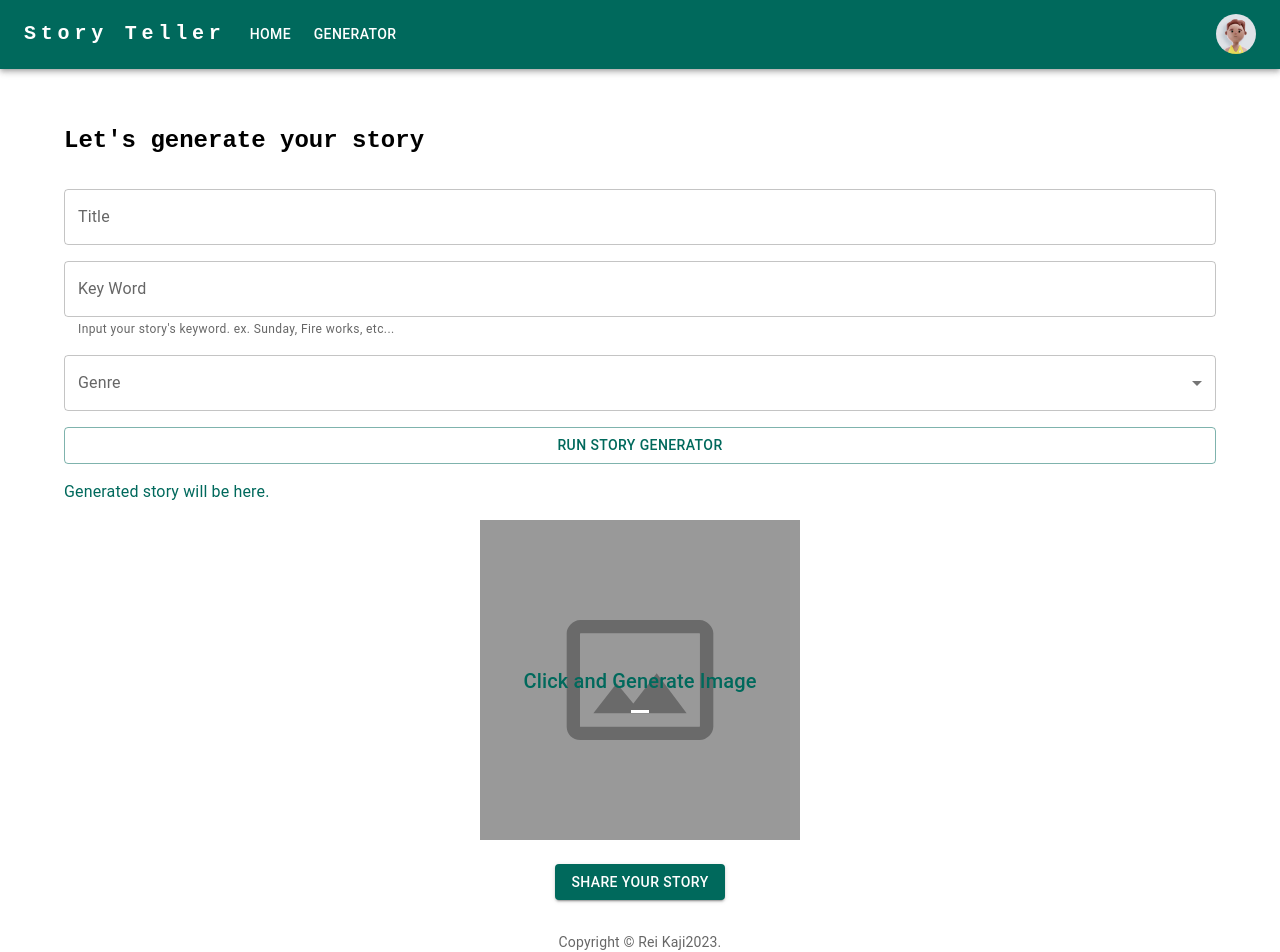
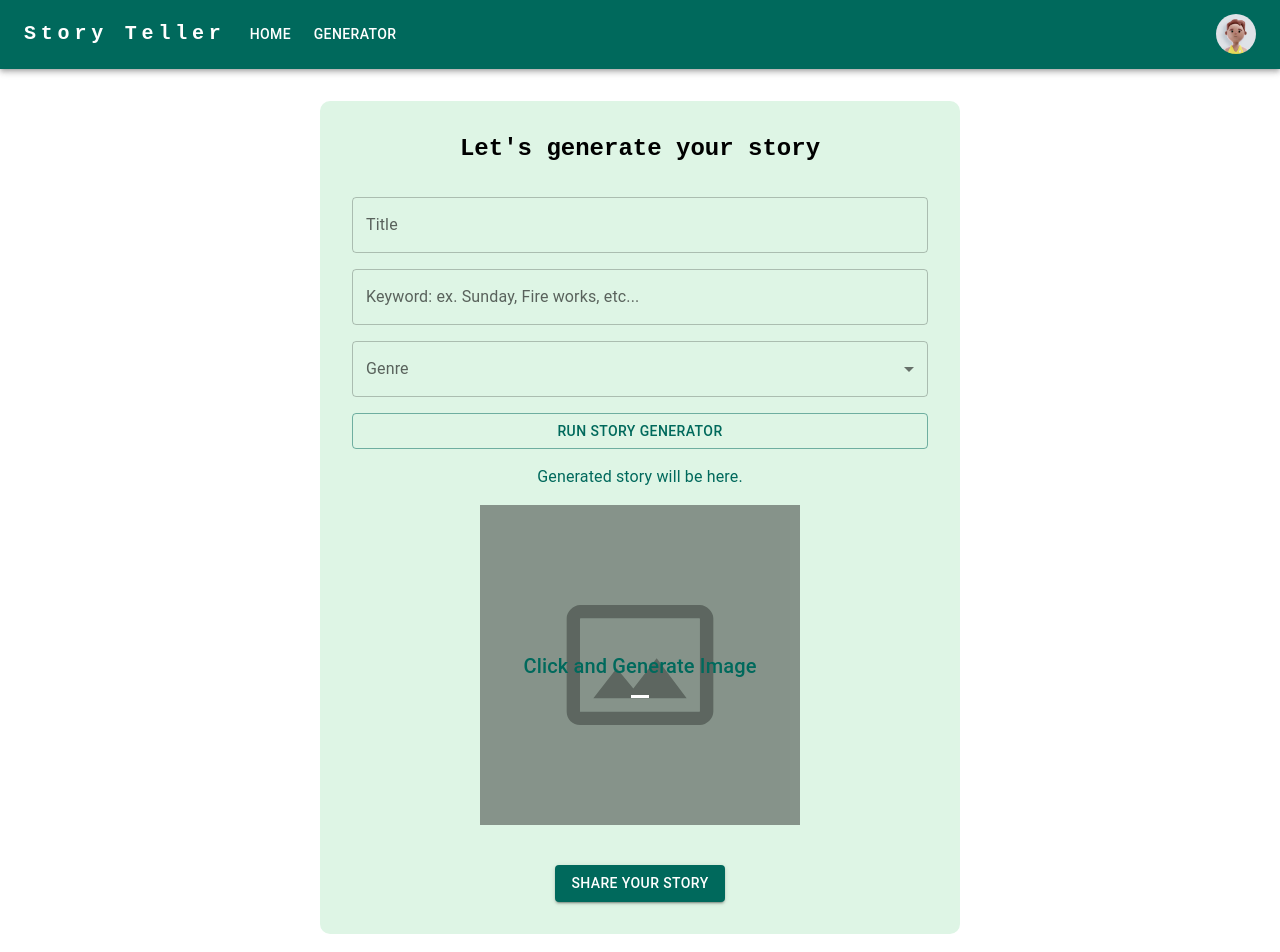
Before and after one commit to rei-kaji/Story-Generator, a Next.js app in the folder frontend/: page /storygenerator in a window 1280 px wide. Shown: the top 952 px of the page. Built offline with nearby package versions, Linux system fonts and the light colour scheme; sample sign-in values are in the browser's storage.

Commit message:
update console.log

```diff
--- a/frontend/src/pages/_app.js
+++ b/frontend/src/pages/_app.js
@@ -8,7 +8,6 @@ import { HostUrlContextProvider } from "../contexts/hostUrlContext";
 
 export default function App({ Component, pageProps, router }) {
   useEffect(() => {
-    console.log("router.pathname", router.pathname);
     if (
       router.pathname === "/auth/login" ||
       router.pathname === "/auth/register"
--- a/frontend/src/pages/storygenerator/index.jsx
+++ b/frontend/src/pages/storygenerator/index.jsx
@@ -146,8 +146,11 @@ const index = () => {
       <Container
         style={{
           marginTop: "2rem",
-          // backgroundColor: "#CEEC97",
-          padding: "1.5rem",
+          backgroundColor: "#DEF5E5",
+          borderRadius: "10px",
+          padding: "2rem",
+          textAlign: "center",
+          width: "50vw",
         }}
       >
         <Typography
@@ -197,9 +200,9 @@ const index = () => {
           >
             <TextField
               fullWidth
-              label="Key Word"
+              label="Keyword:  ex. Sunday, Fire works, etc..."
               id="keyword"
-              helperText="Input your story's keyword. ex. Sunday, Fire works, etc..."
+              // helperText="Input your story's keyword. ex. Sunday, Fire works, etc..."
               onChange={(e) => {
                 handleChangeKeyWord(e);
               }}
@@ -320,8 +323,7 @@ const index = () => {
             </>
           </Box>
         </Stack>
-      </Container>
-      <Stack alignItems="center" justifyContent="space-between">
+        <Stack alignItems="center" justifyContent="space-between" mt={5}>
           {uploading ? (
             <>
               <Loader />
@@ -334,6 +336,7 @@ const index = () => {
             </>
           )}
         </Stack>
+      </Container>
     </>
   );
 };
```
Lines whose indentation alone changed are shown as unchanged.
